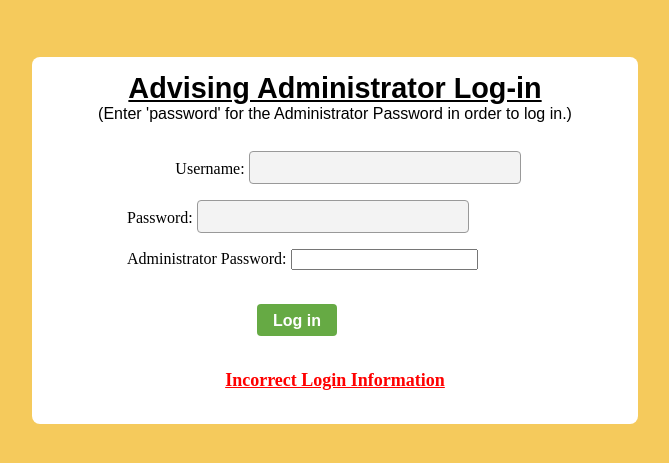
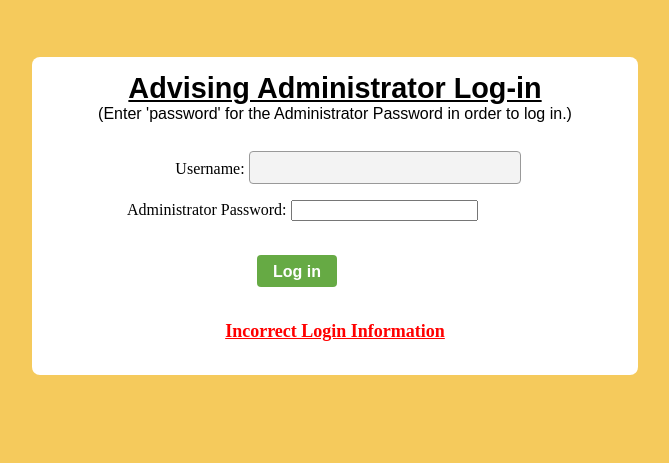
Before and after one commit to CPaul17/CMSC331_Project2, a PHP site: page /login.php in a window 1280 px wide. Shown: the part 138-601 px from the top of the page, without its empty margins (305-974 px from the left). Run offline with PHP 8.4, Linux system fonts and the light colour scheme; data that the repository does not hold is empty.

Commit message:
Added title and icon and removed 2nd admin pass
Title and icon for the pages and fixed admin pass issue.

```diff
--- a/cssCode.html
+++ b/cssCode.html
@@ -1,6 +1,9 @@
 <!DOCTYPE html>
 
 <html lang="en">
+<title>COEIT Advising</title>
+<link rel="icon" type="image/png" href="http://userpages.umbc.edu/~zach7/CMSC331/paw.png" />
+
   <head>
     <meta charset="UTF-8" />
     <title>Login</title>
--- a/login.php
+++ b/login.php
@@ -1,7 +1,6 @@
 <?php
 
 	$username = $_POST['uname'];
-	$password = $_POST['pass'];
 	$adminPass = $_POST['adminPass'];
 
 // 	echo("<br>");
@@ -34,7 +33,7 @@
 // 		echo("<br>");
 
 
-	if($adminPass == "password" && $username != "" && $password != "")
+	if($adminPass == "password" && $username != "")
 	{
 		header('Location: adminMenu.php');
 	}
@@ -98,12 +97,8 @@
 </div>
 
 <div class="field2">
-<FONT FACE="Times New Roman" SIZE = "3">Password: <input type='password1' name='pass'>
+<FONT FACE="Times New Roman" SIZE = "3">Administrator Password: <input type='password' name='adminPass'>
 <br>
-</div>
-
-<div class="field2">
-Administrator Password: <input type='password' name='adminPass'></FONT>
 </div>
 
 <br>
```
Also changed, not shown: adminLogin.php (+0 -7 lines), paw.png (added).
